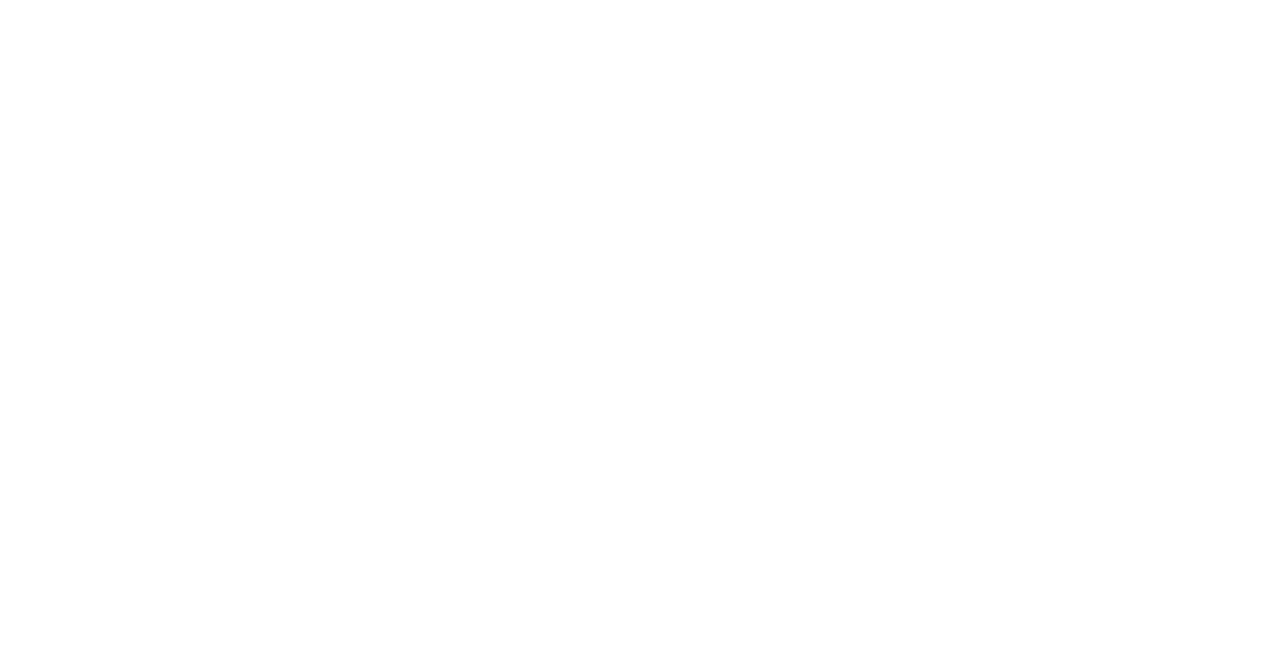
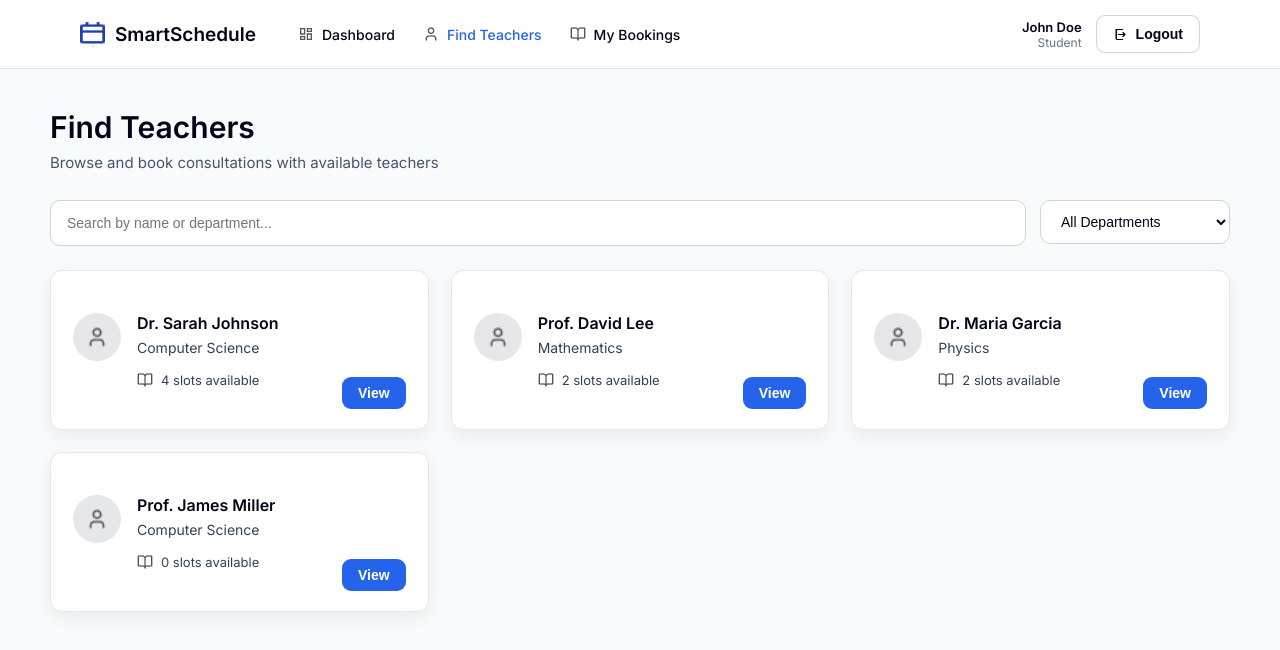
Before and after one commit to 9Denys/SmartSchedule.Frontend, a React (Vite) app: page /teachers in a window 1280 px wide. Before the commit this address had no page. Shown: the top 650 px of the page. Built offline with nearby package versions, Linux system fonts and the light colour scheme.

Commit message:
implement find teachers page
- add FindTeachers page with search and filter UI
- create TeacherCard component
- add navigation from Dashboard (Quick Actions)
- update Header navigation with routes

```diff
--- a/src/app/router.jsx
+++ b/src/app/router.jsx
@@ -3,6 +3,7 @@
 import Register from "../pages/Auth/Register";
 import ForgotPassword from "../pages/Auth/ForgotPassword";
 import StudentDashboard from "../pages/StudentDashboard/StudentDashboard";
+import FindTeachers from "../pages/FindTeachers/FindTeachers";
 
 const Router = () => {
   return (
@@ -12,6 +13,7 @@
         <Route path="/register" element={<Register />} />
         <Route path="/forgot-password" element={<ForgotPassword />} />
         <Route path="/dashboard" element={<StudentDashboard />} />
+        <Route path="/teachers" element={<FindTeachers />} />
       </Routes>
     </BrowserRouter>
   );
--- a/src/components/common/QuickAction.jsx
+++ b/src/components/common/QuickAction.jsx
@@ -1,6 +1,6 @@
-const QuickAction = ({ icon, title, text, color }) => {
+const QuickAction = ({ icon, title, text, color, onClick }) => {
   return (
-    <button className={`quick-action ${color}`}>
+    <button className={`quick-action ${color}`} onClick={onClick}>
       <img src={icon} alt="" />
 
       <div>
--- /dev/null
+++ b/src/components/common/TeacherCard.jsx
@@ -0,0 +1,27 @@
+import { images } from "../../assets/images";
+
+const TeacherCard = ({ name, department, slots }) => {
+  return (
+    <div className="teacher-card">
+      <div className="teacher-info">
+        <div className="teacher-avatar">
+          <img src={images.people} alt="" />
+        </div>
+
+        <div>
+          <h3>{name}</h3>
+          <p>{department}</p>
+
+          <div className="teacher-slots">
+            <img src={images.bookings} alt="" />
+            <span>{slots} slots available</span>
+          </div>
+        </div>
+      </div>
+
+      <button className="view-btn">View</button>
+    </div>
+  );
+};
+
+export default TeacherCard;
--- a/src/components/layout/Header.jsx
+++ b/src/components/layout/Header.jsx
@@ -1,11 +1,10 @@
 import { images } from "../../assets/images";
-import { useNavigate } from "react-router-dom";
+import { useNavigate, NavLink } from "react-router-dom";
 
 const Header = () => {
   const navigate = useNavigate();
 
   const handleLogout = () => {
-    // потом тут будет очистка токена
     navigate("/");
   };
 
@@ -18,20 +17,35 @@
         </div>
 
         <nav className="header-nav">
-          <a className="nav-link active">
+          <NavLink
+            to="/dashboard"
+            className={({ isActive }) =>
+              isActive ? "nav-link active" : "nav-link"
+            }
+          >
             <img src={images.dashboard} alt="" />
             Dashboard
-          </a>
+          </NavLink>
 
-          <a className="nav-link">
+          <NavLink
+            to="/teachers"
+            className={({ isActive }) =>
+              isActive ? "nav-link active" : "nav-link"
+            }
+          >
             <img src={images.people} alt="" />
             Find Teachers
-          </a>
+          </NavLink>
 
-          <a className="nav-link">
+          <NavLink
+            to="/bookings"
+            className={({ isActive }) =>
+              isActive ? "nav-link active" : "nav-link"
+            }
+          >
             <img src={images.bookings} alt="" />
             My Bookings
-          </a>
+          </NavLink>
         </nav>
 
         <div className="header-user">
--- /dev/null
+++ b/src/pages/FindTeachers/FindTeachers.css
@@ -0,0 +1,149 @@
+.find-page {
+  min-height: 100vh;
+  background: #f8fafc;
+  color: #020617;
+}
+
+.find-content {
+  max-width: 1180px;
+  margin: 0 auto;
+  padding: 40px 24px;
+}
+
+.find-title {
+  margin-bottom: 28px;
+}
+
+.find-title h1 {
+  margin: 0 0 8px;
+  font-size: 30px;
+  font-weight: 700;
+}
+
+.find-title p {
+  margin: 0;
+  font-size: 15px;
+  color: #475569;
+}
+
+.find-controls {
+  display: grid;
+  grid-template-columns: 1fr 190px;
+  gap: 14px;
+  margin-bottom: 24px;
+}
+
+.search-input,
+.department-select {
+  height: 44px;
+  padding: 0 16px;
+  border: 1px solid #cbd5e1;
+  border-radius: 10px;
+  background: #ffffff;
+  font-size: 14px;
+  color: #020617;
+  outline: none;
+}
+
+.search-input:focus,
+.department-select:focus {
+  border-color: #2563eb;
+}
+
+.teachers-grid {
+  display: grid;
+  grid-template-columns: repeat(3, 1fr);
+  gap: 22px;
+}
+
+.teacher-card {
+  min-height: 118px;
+  padding: 20px 22px;
+  background: #ffffff;
+  border: 1px solid #e2e8f0;
+  border-radius: 12px;
+  box-shadow: 0 6px 18px rgba(15, 23, 42, 0.06);
+
+  display: flex;
+  align-items: center;
+  justify-content: space-between;
+}
+
+.teacher-info {
+  display: flex;
+  align-items: flex-start;
+  gap: 16px;
+}
+
+.teacher-avatar {
+  width: 48px;
+  height: 48px;
+  border-radius: 50%;
+  background: #e5e7eb;
+
+  display: flex;
+  align-items: center;
+  justify-content: center;
+}
+
+.teacher-avatar img {
+  width: 22px;
+  height: 22px;
+}
+
+.teacher-card h3 {
+  margin: 0 0 6px;
+  font-size: 16px;
+  font-weight: 700;
+}
+
+.teacher-card p {
+  margin: 0 0 16px;
+  font-size: 14px;
+  color: #334155;
+}
+
+.teacher-slots {
+  display: flex;
+  align-items: center;
+  gap: 8px;
+}
+
+.teacher-slots img {
+  width: 16px;
+  height: 16px;
+}
+
+.teacher-slots span {
+  font-size: 13px;
+  color: #334155;
+}
+
+.view-btn {
+  align-self: flex-end;
+  padding: 8px 16px;
+  border: none;
+  border-radius: 9px;
+  background: #2563eb;
+  color: #ffffff;
+  font-size: 14px;
+  font-weight: 600;
+  cursor: pointer;
+}
+
+.view-btn:hover {
+  background: #1d4ed8;
+}
+
+@media (max-width: 1000px) {
+  .teachers-grid {
+    grid-template-columns: repeat(2, 1fr);
+  }
+}
+
+@media (max-width: 700px) {
+  .find-controls,
+  .teachers-grid {
+    grid-template-columns: 1fr;
+  }
+}
--- /dev/null
+++ b/src/pages/FindTeachers/FindTeachers.jsx
@@ -0,0 +1,61 @@
+import "./FindTeachers.css";
+import Header from "../../components/layout/Header";
+import TeacherCard from "../../components/common/TeacherCard";
+
+const FindTeachers = () => {
+  return (
+    <div className="find-page">
+      <Header />
+
+      <main className="find-content">
+        <div className="find-title">
+          <h1>Find Teachers</h1>
+          <p>Browse and book consultations with available teachers</p>
+        </div>
+
+        <div className="find-controls">
+          <input
+            type="text"
+            placeholder="Search by name or department..."
+            className="search-input"
+          />
+
+          <select className="department-select">
+            <option>All Departments</option>
+            <option>Computer Science</option>
+            <option>Mathematics</option>
+            <option>Physics</option>
+          </select>
+        </div>
+
+        <div className="teachers-grid">
+          <TeacherCard
+            name="Dr. Sarah Johnson"
+            department="Computer Science"
+            slots={4}
+          />
+
+          <TeacherCard
+            name="Prof. David Lee"
+            department="Mathematics"
+            slots={2}
+          />
+
+          <TeacherCard
+            name="Dr. Maria Garcia"
+            department="Physics"
+            slots={2}
+          />
+
+          <TeacherCard
+            name="Prof. James Miller"
+            department="Computer Science"
+            slots={0}
+          />
+        </div>
+      </main>
+    </div>
+  );
+};
+
+export default FindTeachers;
--- a/src/pages/StudentDashboard/StudentDashboard.jsx
+++ b/src/pages/StudentDashboard/StudentDashboard.jsx
@@ -5,8 +5,11 @@
 import QuickAction from "../../components/common/QuickAction";
 import ConsultationItem from "../../components/common/ConsultationItem";
 import { images } from "../../assets/images";
+import { useNavigate } from "react-router-dom";
 
 const StudentDashboard = () => {
+  const navigate = useNavigate();
+
   return (
     <div className="dashboard-page">
       <Header />
@@ -57,6 +60,7 @@
                 title="Find Teachers"
                 text="Browse available teachers"
                 color="action-blue"
+                onClick={() => navigate("/teachers")}
               />
 
               <QuickAction
```
